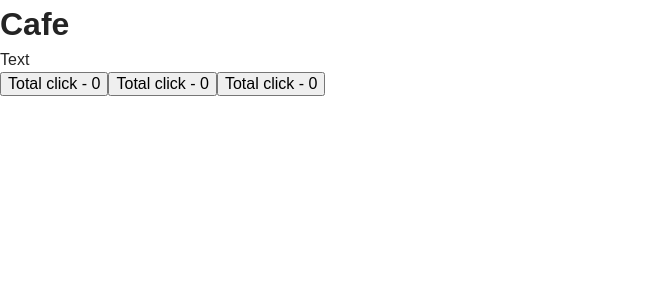
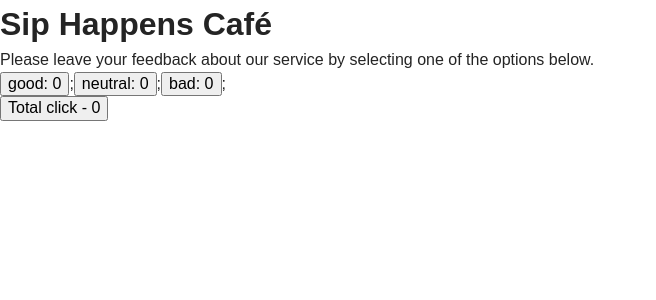
Before and after one commit to Natalie-ingineer/goit-react-hw-02, a React (Vite) app: page / in a window 1280 px wide. Shown: the top 300 px of the page, without its empty margins (0-656 px from the left). Built offline with nearby package versions, Linux system fonts and the light colour scheme.

Commit message:
update step 1

```diff
--- a/src/components/App.jsx
+++ b/src/components/App.jsx
@@ -1,38 +1,21 @@
-import { useState } from "react";
 import { Description } from "../components/Description/Description";
-
-const Options = () => {
-  const [count, setCount] = useState(0);
-
-  const handleClick = () => {
-    setCount(count + 1);
-  };
-  return <button onClick={handleClick}>Total click - {count}</button>;
-};
-// let value = {
-//   good: 0,
-//   neutral: 0,
-//   bad: 0,
-// };
+import { Options } from "../components/Options/Options";
+import { Feedback } from "../components/Feedback/Feedback";
 
 const App = () => {
   return (
     <>
       <Description>
-        <h1>Cafe</h1>
-        <p>Text</p>
+        <h1>Sip Happens Café</h1>
+        <p>
+          Please leave your feedback about our service by selecting one of the
+          options below.
+        </p>
       </Description>
-      <>
-        <Options />
-        <Options />
-        <Options />
-      </>
+      <Options />
+      <Feedback />
     </>
   );
 };
 
 export { App };
-
-{
-  /*  */
-}
--- a/src/components/Feedback/Feedback.jsx
+++ b/src/components/Feedback/Feedback.jsx
@@ -0,0 +1,13 @@
+import { useState } from "react";
+
+const Feedback = () => {
+  const [count, setCount] = useState(0);
+  console.log(useState(0));
+
+  const handleClick = () => {
+    setCount(count + 1);
+  };
+  return <button onClick={handleClick}>Total click - {count}</button>;
+};
+
+export { Feedback };
--- a/src/components/Options/Options.jsx
+++ b/src/components/Options/Options.jsx
@@ -0,0 +1,35 @@
+import { useState } from "react";
+
+const Options = () => {
+  const [good, setGood] = useState(0);
+  const [neutral, setNeutral] = useState(0);
+  const [bad, setBad] = useState(0);
+
+  const handleClickGood = () => {
+    setGood(good + 1);
+  };
+
+  const handleClickNeutral = () => {
+    setNeutral(neutral + 1);
+  };
+
+  const handleClickBad = () => {
+    setBad(bad + 1);
+  };
+
+  return (
+    <div>
+      <button onClick={handleClickGood}>good: {good}</button>;
+      <button onClick={handleClickNeutral}>neutral: {neutral}</button>;
+      <button onClick={handleClickBad}>bad: {bad}</button>;
+    </div>
+  );
+};
+
+export { Options };
+
+// let value = {
+//   good: 0,
+//   neutral: 0,
+//   bad: 0,
+// };
```
